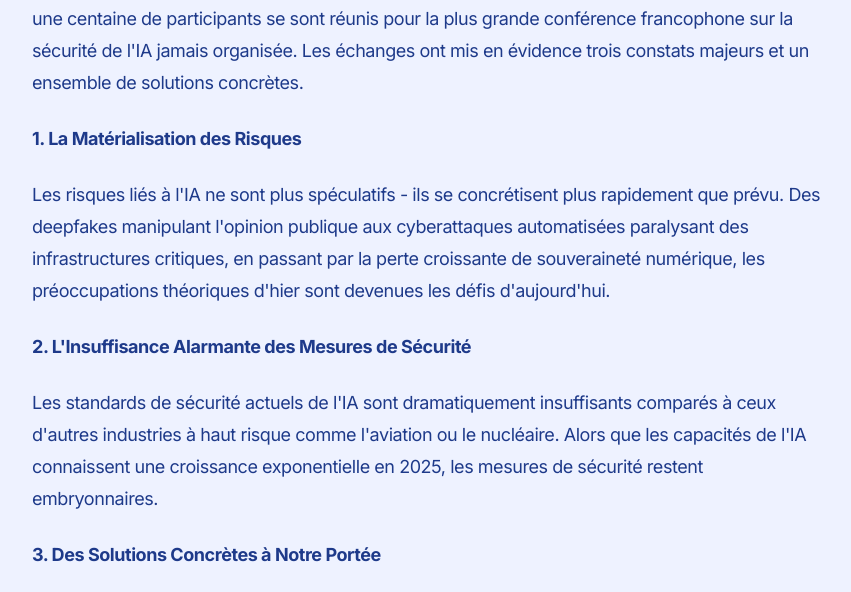
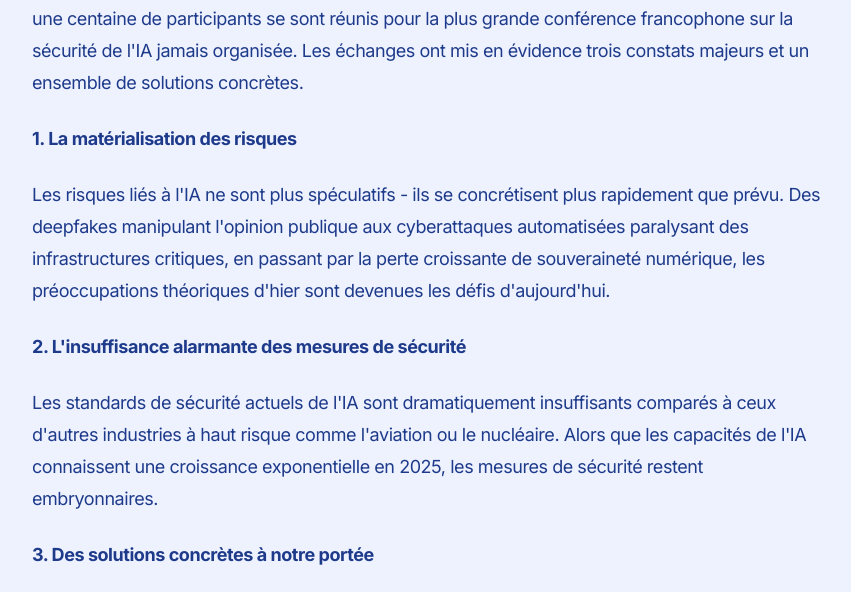
Before and after one commit to moiri-gamboni/sommet-ia, an Astro site: page /solutions in a window 1280 px wide. Shown: the part 1700-2292 px from the top of the page, without its empty margins (208-1059 px from the left). Built offline with nearby package versions, Linux system fonts and the light colour scheme; Astro itself is replaced by a stand-in of ours.

Commit message:
Update solutions.astro
Removes majuscules

```diff
--- a/src/pages/solutions.astro
+++ b/src/pages/solutions.astro
@@ -50,13 +50,13 @@ const description = "Découvrez les solutions concrètes et témoignages partag
 					<h2 class="text-2xl font-bold text-blue-800 mt-12 mb-6">Résumé exécutif</h2>
 					<p>Le 8 février 2025, à la veille du Sommet pour l'Action sur l'IA, quinze experts, dix organisations et une centaine de participants se sont réunis pour la plus grande conférence francophone sur la sécurité de l'IA jamais organisée. Les échanges ont mis en évidence trois constats majeurs et un ensemble de solutions concrètes.</p>
 
-					<p><strong>1. La Matérialisation des Risques</strong></p>
+					<p><strong>1. La matérialisation des risques</strong></p>
 					<p>Les risques liés à l'IA ne sont plus spéculatifs - ils se concrétisent plus rapidement que prévu. Des deepfakes manipulant l'opinion publique aux cyberattaques automatisées paralysant des infrastructures critiques, en passant par la perte croissante de souveraineté numérique, les préoccupations théoriques d'hier sont devenues les défis d'aujourd'hui.</p>
 
-					<p><strong>2. L'Insuffisance Alarmante des Mesures de Sécurité</strong></p>
+					<p><strong>2. L'insuffisance alarmante des mesures de sécurité</strong></p>
 					<p>Les standards de sécurité actuels de l'IA sont dramatiquement insuffisants comparés à ceux d'autres industries à haut risque comme l'aviation ou le nucléaire. Alors que les capacités de l'IA connaissent une croissance exponentielle en 2025, les mesures de sécurité restent embryonnaires.</p>
 
-					<p><strong>3. Des Solutions Concrètes à Notre Portée</strong></p>
+					<p><strong>3. Des solutions concrètes à notre portée</strong></p>
 					<p>Des solutions existent et sont prêtes à être déployées. Des frameworks de gestion des risques éprouvés aux initiatives de gouvernance internationale comme le Traité de Sécurité Conditionnel de l'IA, nous disposons d'outils concrets pour sécuriser le développement de l'IA. Ce qui manque aujourd'hui n'est pas la faisabilité technique mais la volonté politique de mettre en œuvre ces solutions avant qu'il ne soit trop tard.</p>
 
 					<p>Cette synthèse des travaux du Forum constitue un appel urgent à l'action, alors que s'ouvre le Sommet pour l'Action sur l'IA. La France dispose d'une tribune internationale pour faire entendre un message fort : seule une gouvernance internationale ambitieuse de l'IA peut préserver notre avenir commun.</p>
```
